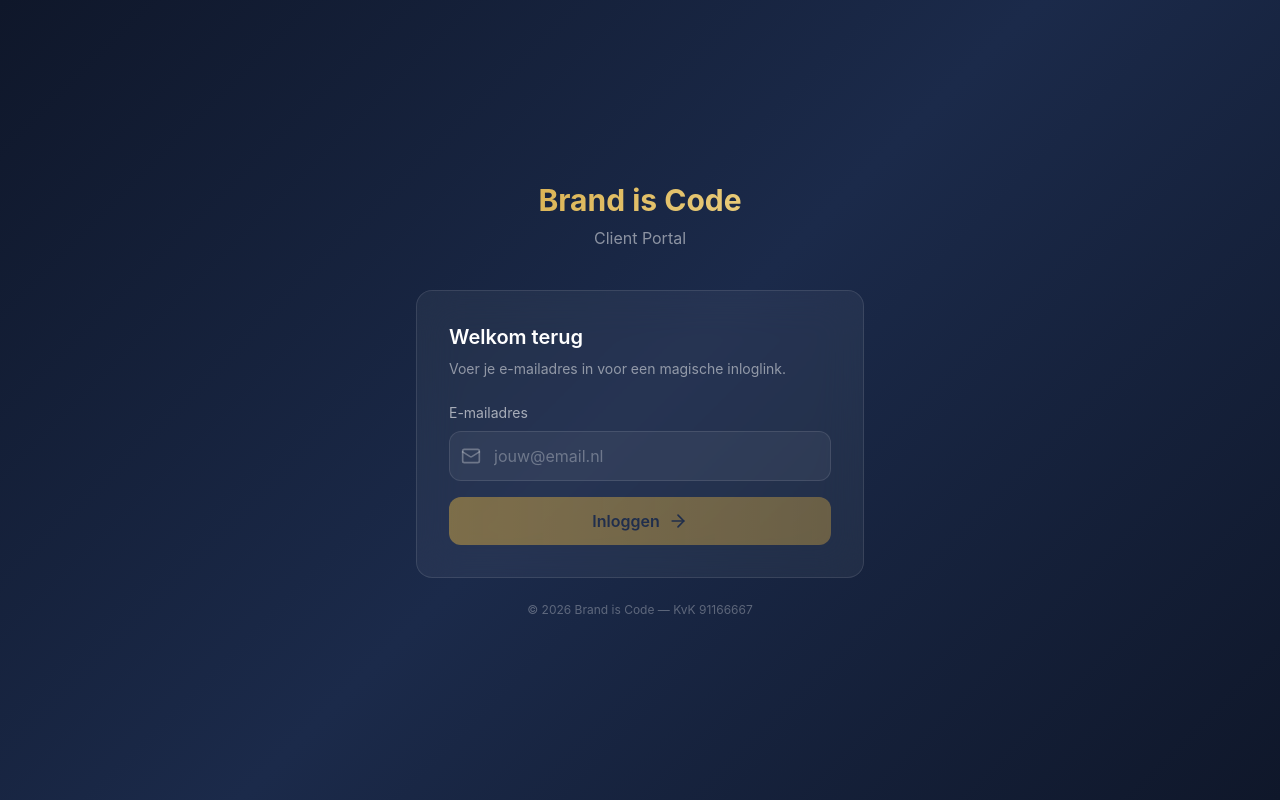
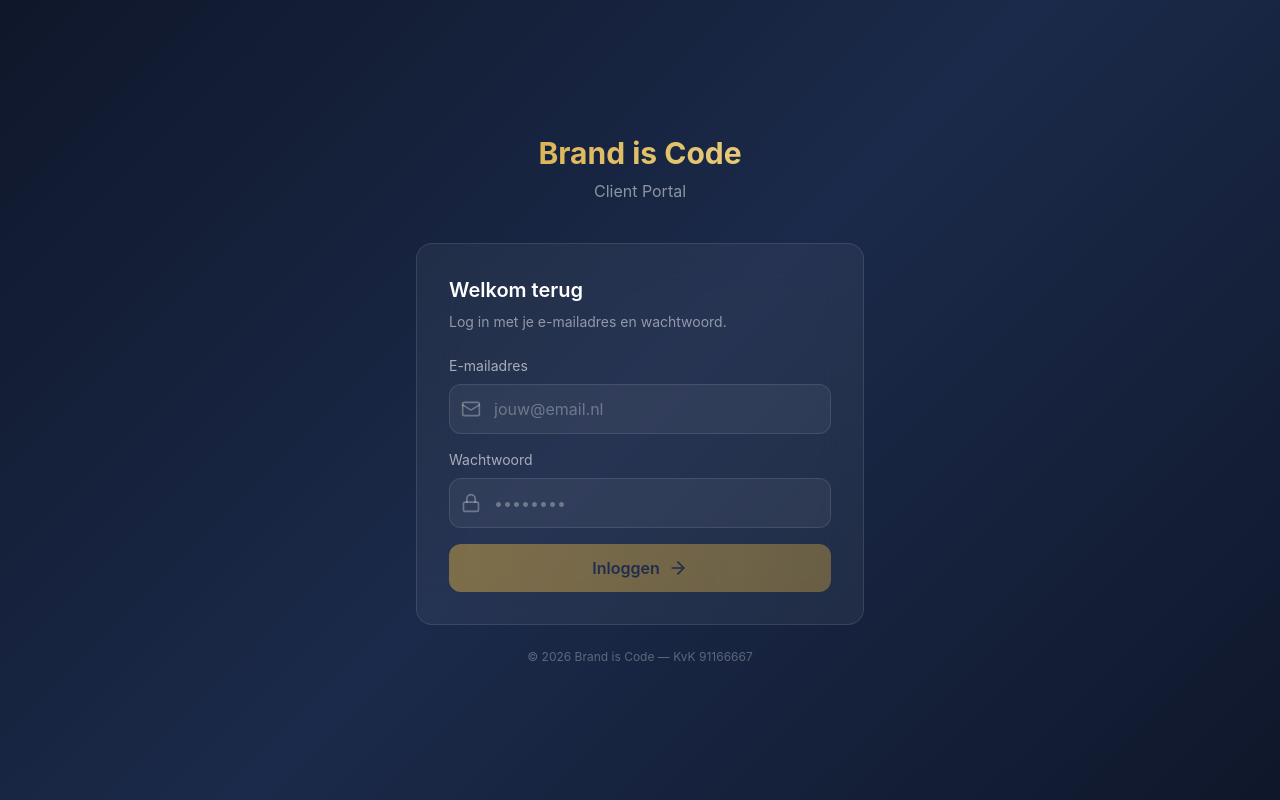
Before and after one commit to mar3182/brandiscode-portal, a Next.js app: page /login in a window 1280 px wide. Built offline with nearby package versions, Linux system fonts and the light colour scheme; no server answers.

Commit message:
Password login + force password change on first login

```diff
--- a/src/app/dashboard/wachtwoord-wijzigen/page.tsx
+++ b/src/app/dashboard/wachtwoord-wijzigen/page.tsx
@@ -1,8 +1,9 @@
 'use client'
 
-import { useState } from 'react'
+import { useState, useEffect } from 'react'
+import { useRouter } from 'next/navigation'
 import { createClient } from '@/lib/supabase/client'
-import { Lock, Loader2, ShieldCheck, CheckCircle } from 'lucide-react'
+import { Lock, Loader2, ShieldCheck, CheckCircle, AlertTriangle } from 'lucide-react'
 
 export default function DashboardWachtwoordPage() {
   const [password, setPassword] = useState('')
@@ -10,7 +11,17 @@ export default function DashboardWachtwoordPage() {
   const [loading, setLoading] = useState(false)
   const [error, setError] = useState('')
   const [success, setSuccess] = useState(false)
+  const [isFirstLogin, setIsFirstLogin] = useState(false)
   const supabase = createClient()
+  const router = useRouter()
+
+  useEffect(() => {
+    supabase.auth.getUser().then(({ data: { user } }) => {
+      if (user && !user.user_metadata?.password_changed) {
+        setIsFirstLogin(true)
+      }
+    })
+  }, [supabase.auth])
 
   const handleSubmit = async (e: React.FormEvent) => {
     e.preventDefault()
@@ -44,6 +55,10 @@ export default function DashboardWachtwoordPage() {
     setConfirmPassword('')
     setLoading(false)
     setSuccess(true)
+    setIsFirstLogin(false)
+
+    // Redirect na 2 seconden naar dashboard
+    setTimeout(() => router.push('/dashboard'), 2000)
   }
 
   return (
@@ -54,6 +69,13 @@ export default function DashboardWachtwoordPage() {
       </div>
 
       <div className="glass-card p-6">
+        {isFirstLogin && !success && (
+          <div className="flex items-center gap-2 mb-4 p-3 bg-brand-gold/10 border border-brand-gold/30 rounded-xl">
+            <AlertTriangle className="w-5 h-5 text-brand-gold flex-shrink-0" />
+            <p className="text-brand-gold text-sm">Kies een persoonlijk wachtwoord om verder te gaan.</p>
+          </div>
+        )}
+
         {success && (
           <div className="flex items-center gap-2 mb-4 p-3 bg-green-500/10 border border-green-500/30 rounded-xl">
             <CheckCircle className="w-5 h-5 text-green-400" />
--- a/src/app/login/page.tsx
+++ b/src/app/login/page.tsx
@@ -1,36 +1,35 @@
 'use client'
 
 import { useState } from 'react'
+import { useRouter } from 'next/navigation'
 import { createClient } from '@/lib/supabase/client'
-import { Mail, ArrowRight, Loader2 } from 'lucide-react'
+import { Mail, Lock, ArrowRight, Loader2 } from 'lucide-react'
 
 export default function LoginPage() {
   const [email, setEmail] = useState('')
-  const [sent, setSent] = useState(false)
+  const [password, setPassword] = useState('')
   const [loading, setLoading] = useState(false)
   const [error, setError] = useState('')
   const supabase = createClient()
+  const router = useRouter()
 
   const handleLogin = async (e: React.FormEvent) => {
     e.preventDefault()
     setLoading(true)
     setError('')
 
-    const { error: authError } = await supabase.auth.signInWithOtp({
+    const { error: authError } = await supabase.auth.signInWithPassword({
       email,
-      options: {
-        emailRedirectTo: `${window.location.origin}/auth/callback`,
-      },
+      password,
     })
 
     if (authError) {
-      setError('Er ging iets mis. Probeer het opnieuw.')
+      setError('Onjuist e-mailadres of wachtwoord.')
       setLoading(false)
       return
     }
 
-    setSent(true)
-    setLoading(false)
+    router.push('/dashboard')
   }
 
   return (
@@ -44,11 +43,9 @@ export default function LoginPage() {
 
         {/* Login Card */}
         <div className="glass-card p-8">
-          {!sent ? (
-            <>
           <h2 className="text-xl font-semibold text-white mb-2">Welkom terug</h2>
           <p className="text-white/50 text-sm mb-6">
-                Voer je e-mailadres in voor een magische inloglink.
+            Log in met je e-mailadres en wachtwoord.
           </p>
 
           <form onSubmit={handleLogin} className="space-y-4">
@@ -70,13 +67,31 @@ export default function LoginPage() {
               </div>
             </div>
 
+            <div>
+              <label htmlFor="password" className="block text-sm text-white/60 mb-2">
+                Wachtwoord
+              </label>
+              <div className="relative">
+                <Lock className="absolute left-3 top-1/2 -translate-y-1/2 w-5 h-5 text-white/30" />
+                <input
+                  id="password"
+                  type="password"
+                  value={password}
+                  onChange={(e) => setPassword(e.target.value)}
+                  placeholder="••••••••"
+                  required
+                  className="w-full pl-11 pr-4 py-3 bg-white/5 border border-white/10 rounded-xl text-white placeholder:text-white/30 focus:outline-none focus:border-brand-gold/50 focus:ring-1 focus:ring-brand-gold/30 transition-all"
+                />
+              </div>
+            </div>
+
             {error && (
               <p className="text-red-400 text-sm">{error}</p>
             )}
 
             <button
               type="submit"
-                  disabled={loading || !email}
+              disabled={loading || !email || !password}
               className="w-full flex items-center justify-center gap-2 py-3 px-4 bg-gradient-to-r from-brand-gold to-brand-gold/80 text-brand-dark font-semibold rounded-xl hover:opacity-90 transition-all disabled:opacity-50 disabled:cursor-not-allowed"
             >
               {loading ? (
@@ -89,19 +104,6 @@ export default function LoginPage() {
               )}
             </button>
           </form>
-            </>
-          ) : (
-            <div className="text-center py-4">
-              <div className="w-16 h-16 mx-auto mb-4 rounded-full bg-brand-gold/20 flex items-center justify-center">
-                <Mail className="w-8 h-8 text-brand-gold" />
-              </div>
-              <h2 className="text-xl font-semibold text-white mb-2">Check je inbox</h2>
-              <p className="text-white/50 text-sm">
-                We hebben een inloglink gestuurd naar<br />
-                <span className="text-brand-gold">{email}</span>
-              </p>
-            </div>
-          )}
         </div>
 
         {/* Footer */}
```
Also changed, not shown: src/middleware.ts (+10 -0 lines). Lines whose indentation alone changed are shown as unchanged.
